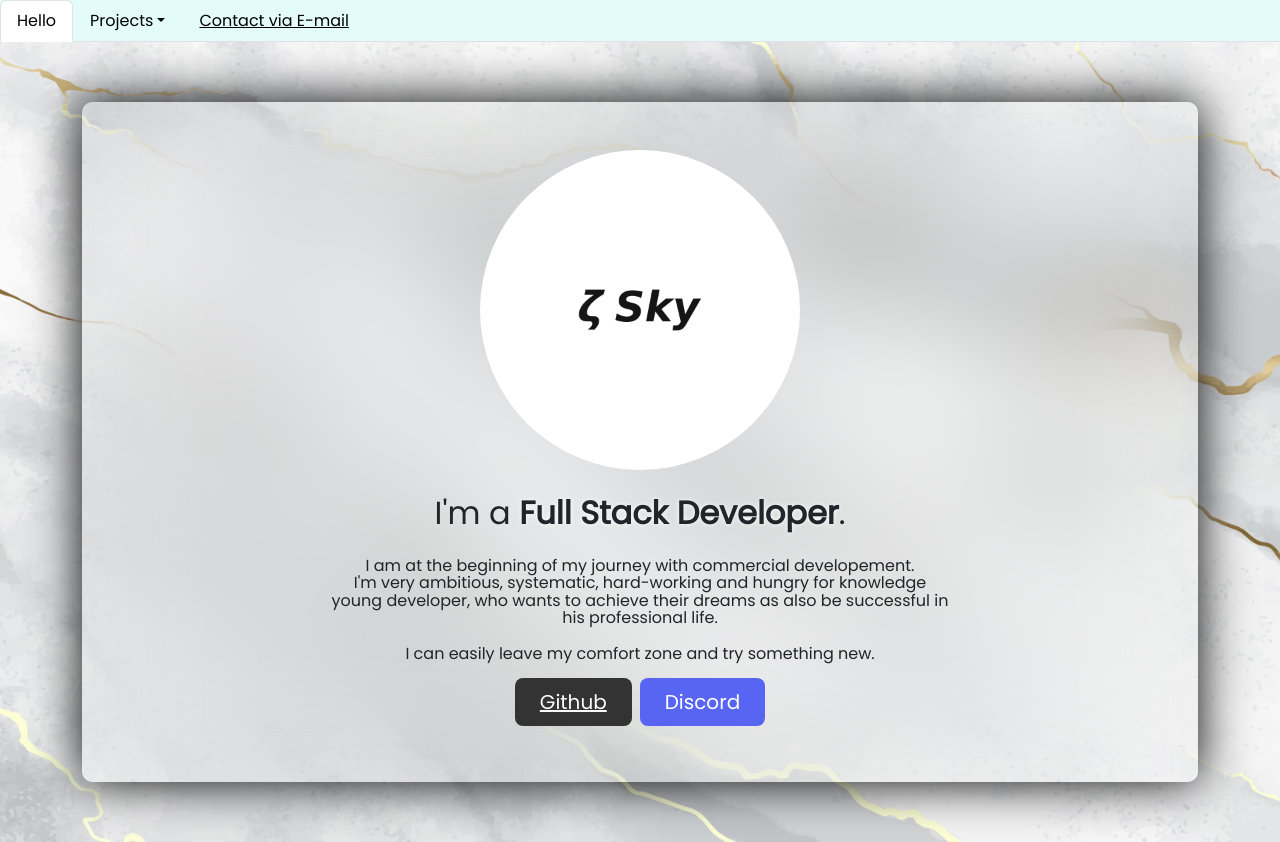
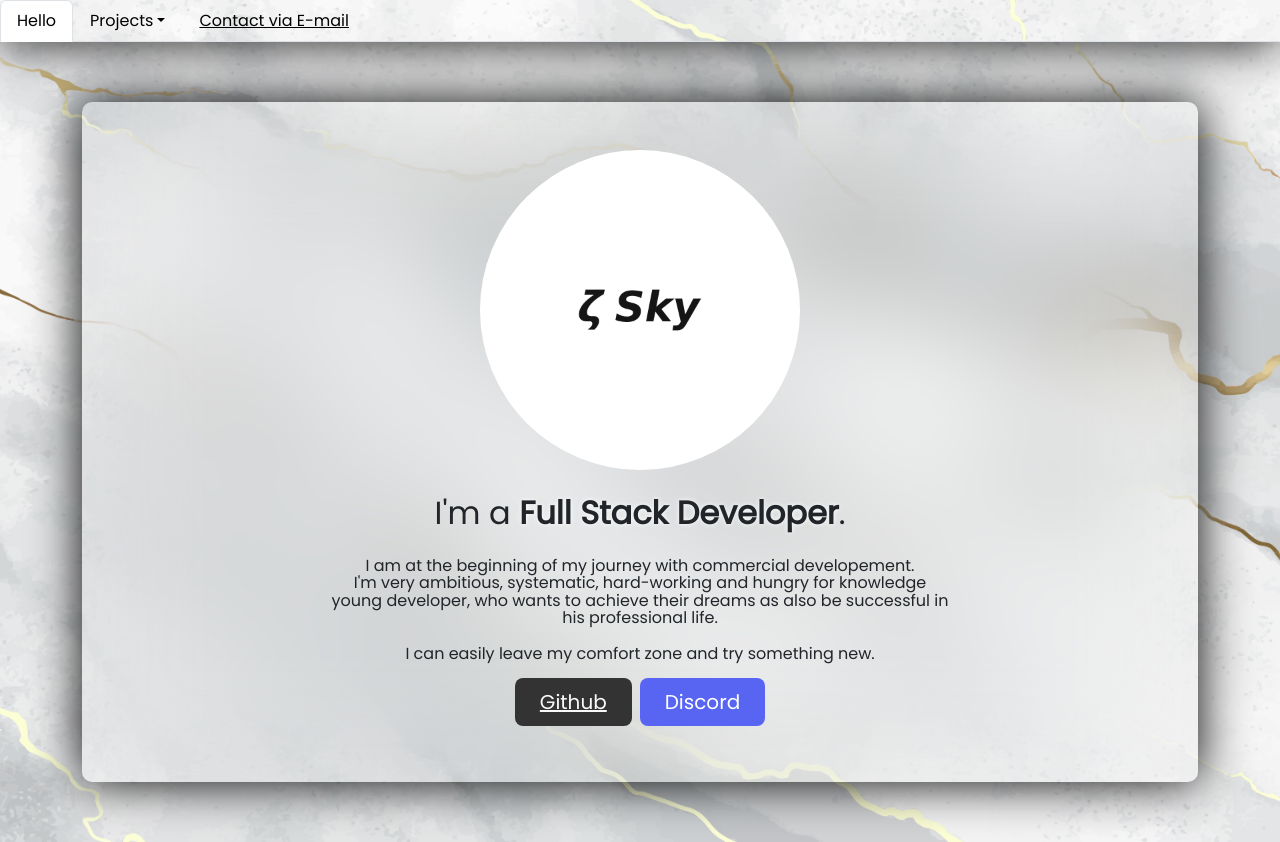
Before and after one commit to 7sky-dev/7sky-dev.github.io, a plain HTML site: page website.html in a window 1280 px wide. Drawn offline with nearby package versions, Linux system fonts and the light colour scheme.

Commit message:
More fixes

```diff
--- a/style.css
+++ b/style.css
@@ -37,13 +37,16 @@ body {
     color: black !important;
 }
 
-.bg{
+.bg, .nav{
     background-image: url(background.jpg);
     background-size: cover;
 }
 
 .bg div:nth-child(1){
     border-radius: 10px;
+}
+
+.bg div:nth-child(1), .nav{
     box-shadow: 0px 0px 50px black;
     backdrop-filter: blur(50px);
 }
--- a/website.html
+++ b/website.html
@@ -29,7 +29,7 @@
 </head>
 <body style="background-color: #FCFCFC;" class="bg">
 
-    <ul class="nav nav-tabs" style="background-color: #E3FCF9;;">
+    <ul class="nav nav-tabs" style="background-color: #FCFCFC;;">
         <li class="nav-item">
           <a class="nav-link active" aria-current="page" >Hello</a>
         </li>
```
